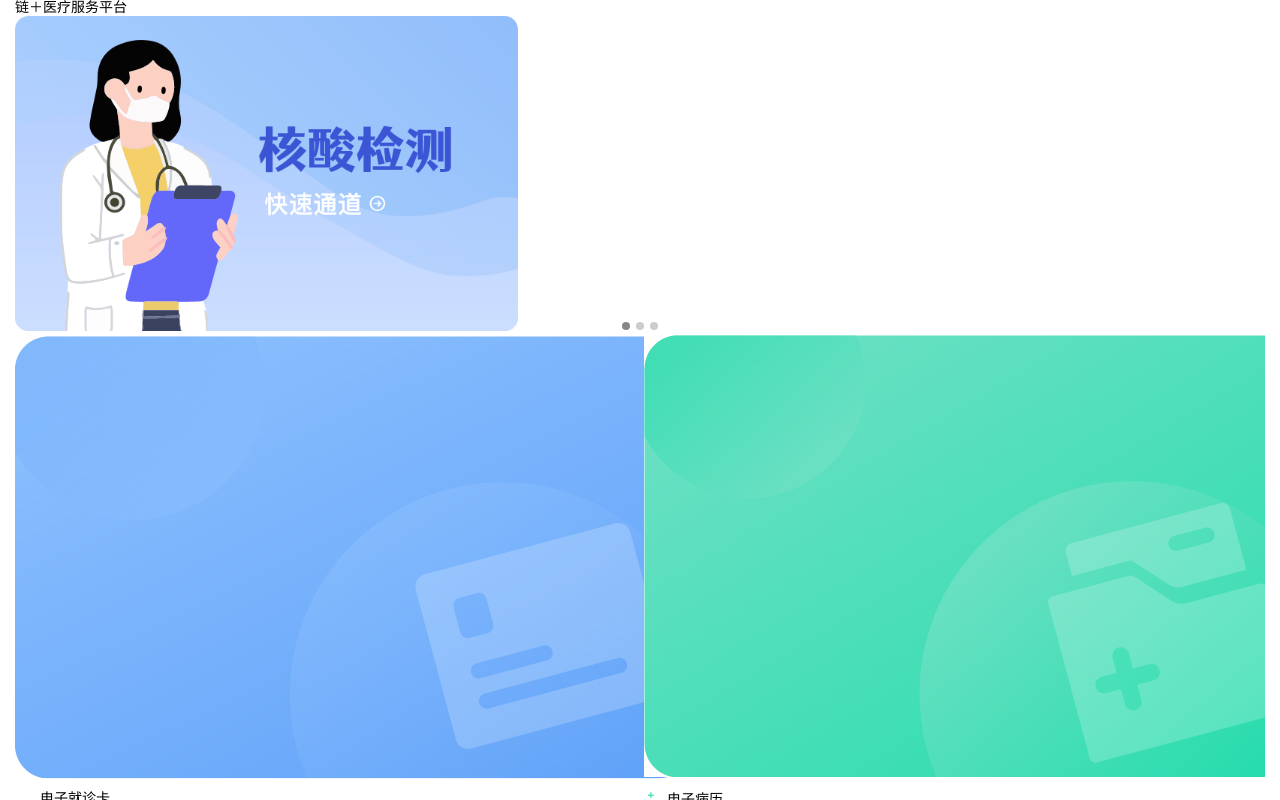
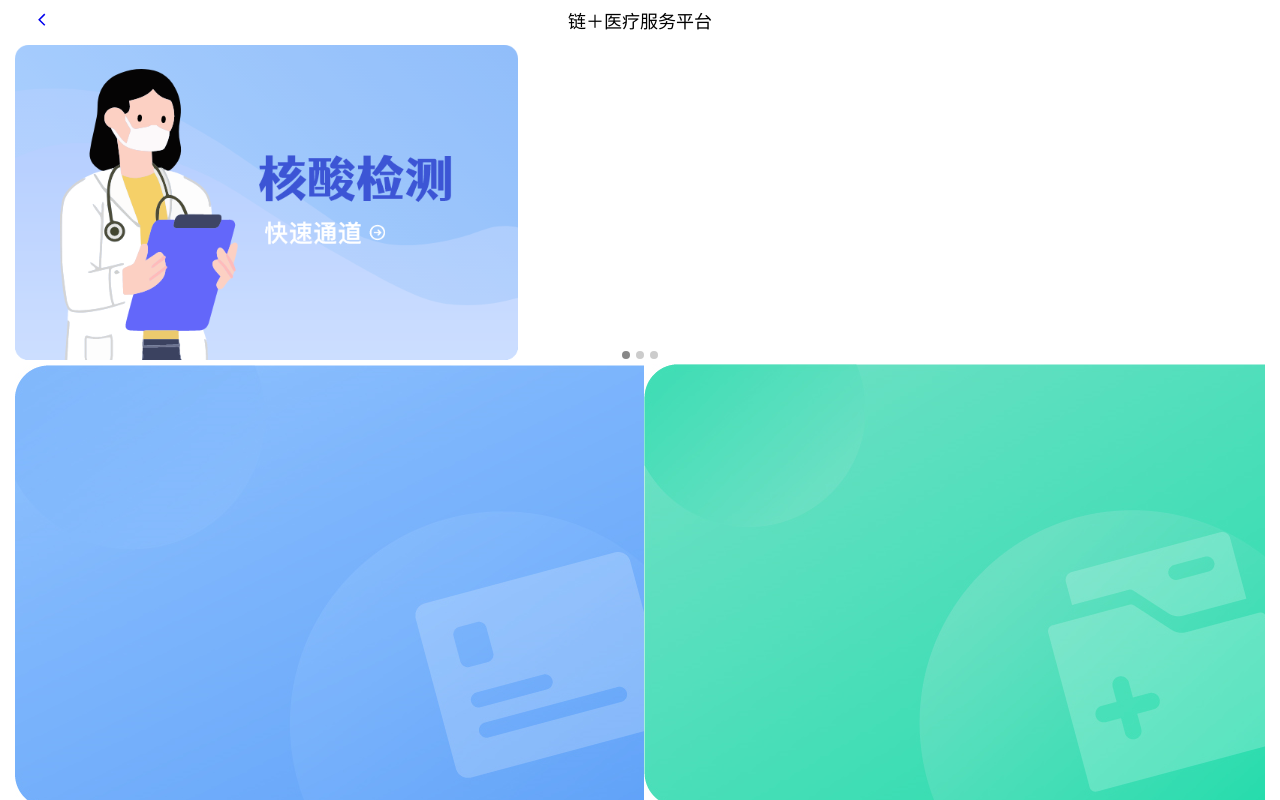
Before and after one commit to podiumdesu/webank-hospital, a React (Vite) app in the folder frontend/: page /authData in a window 1280 px wide. Shown: the top 800 px of the page. Built offline with nearby package versions, Linux system fonts and the light colour scheme.

Commit message:
Refactor: extract the header/navbar as a standalone component

```diff
--- /dev/null
+++ b/frontend/src/components/Header.jsx
@@ -0,0 +1,20 @@
+import React from "react";
+import {
+    Link,
+    useLocation,
+    matchRoutes
+} from "react-router-dom";
+import { routes } from '@/routes';
+import { NavBar, Icon } from 'antd-mobile'
+
+export const Header = () => {
+    const [{ route: { title }, pathname}] = matchRoutes(routes, useLocation());
+    return (
+        <NavBar
+            mode="light"
+            icon={pathname === '/' ? undefined : <Link to='/'><Icon type="left" className='-ml-4 text-black' /></Link>}
+        >
+            {title}
+        </NavBar>
+    );
+};
--- a/frontend/src/index.jsx
+++ b/frontend/src/index.jsx
@@ -1,24 +1,19 @@
 import React from 'react'
 import ReactDOM from 'react-dom'
-import { BrowserRouter as Router, Route, Switch } from 'react-router-dom'
-import routesConfig from './routes/index'
+import { WingBlank } from 'antd-mobile'
+import { BrowserRouter as Router } from 'react-router-dom'
+import { Routes } from './routes'
 import 'antd-mobile/dist/antd-mobile.css';
 import '@/styles/main.css';
 import "tailwindcss/tailwind.css";
+import { Header } from './components/Header';
 
 ReactDOM.render(
     <Router>
-        <Switch>
-            {routesConfig.map((route, i) => (
-                <Route
-                    key={i}
-                    path={route.path}
-                    render={props => (
-                        <route.component {...props} routes={route.routes} />
-                    )}
-                />
-            ))}
-        </Switch>
+        <WingBlank>
+            <Header />
+            <Routes />
+        </WingBlank>
     </Router>,
     document.getElementById('root')
 )
--- a/frontend/src/pages/MainPage/index.jsx
+++ b/frontend/src/pages/MainPage/index.jsx
@@ -1,6 +1,6 @@
 import React from 'react'
 import { Link } from 'react-router-dom'
-import { Carousel, WingBlank, Flex } from 'antd-mobile';
+import { Carousel, Flex } from 'antd-mobile';
 import './index.css'
 import categoryJSON from '@/config/category.json'
 
@@ -58,12 +58,7 @@ class App extends React.Component {
 
   render() {
     return (
-      <WingBlank>
-        <p className='py-4 text-center text-opacity-80 text-lg'>
-          链
-          <span className='font-bold text-blue-400'>＋</span>
-          医疗服务平台
-        </p>
+      <>
         <Carousel
           autoplay
           infinite
@@ -114,7 +109,7 @@ class App extends React.Component {
             </Link>
           ))}
         </div>
-      </WingBlank>
+      </>
     );
   }
 }
--- a/frontend/src/pages/MedicalCard/index.jsx
+++ b/frontend/src/pages/MedicalCard/index.jsx
@@ -1,5 +1,4 @@
 import React from 'react'
-import { NavBar, Icon, WingBlank } from 'antd-mobile'
 import { Link } from 'react-router-dom'
 import blueFlower from '../../images/medicalCard/blueFlower.png'
 import cardBg from '../../images/medicalCard/cardBg.png'
@@ -37,13 +36,7 @@ class App extends React.Component {
     }
     render() {
         return (
-            <WingBlank>
-                <NavBar
-                    mode="light"
-                    icon={<Link to='/'><Icon type="left" className='-ml-4 text-black' /></Link>}
-                >
-                    电子就诊卡
-                </NavBar>
+            <>
                 <div className='relative m-1'>
                     <div className='absolute top-5 left-6'>
                         <p className='leading-8 text-base font-semibold mb-1'>李小红</p>
@@ -61,7 +54,7 @@ class App extends React.Component {
                 </div>
                 <p className='m-1 mt-8 flex items-center'>
                     <img className='inline-block w-4' src={blueFlower} />
-                    <span className='text-lg text-lg leading-6 ml-2' style={{ color: '#242424' }}>就诊功能</span>
+                    <span className='text-lg leading-6 ml-2' style={{ color: '#242424' }}>就诊功能</span>
                 </p>
                 <div className='grid grid-cols-4 gap-y-8 mt-8'>
                     {this.state.iconData.map((dataItem, i) => (
@@ -75,7 +68,7 @@ class App extends React.Component {
                         </Link>
                     ))}
                 </div>
-            </WingBlank>
+            </>
         )
 
     }
--- a/frontend/src/routes/index.js
+++ /dev/null
@@ -1,20 +0,0 @@
-import loadable from '@loadable/component'
-import Home from '@/pages/MainPage'
-
-const routesConfig = [
-  {
-    path: '/home',
-    component: Home,
-  },
-  {
-    path: "/medicalCard",
-    component: loadable(() => import('@/pages/MedicalCard'))
-  },
-  {
-    path: '/',
-    component: Home
-  },
-
-]
-
-export default routesConfig
--- /dev/null
+++ b/frontend/src/routes/index.jsx
@@ -0,0 +1,19 @@
+import React from 'react';
+import Home from '@/pages/MainPage';
+import MedicalCard from '@/pages/MedicalCard';
+import { useRoutes } from 'react-router-dom';
+
+export const routes = [
+  {
+    path: "/medicalCard",
+    element: <MedicalCard />,
+    title: '电子就诊卡'
+  },
+  {
+    path: '*',
+    element: <Home />,
+    title: <>链<span className='font-bold text-blue-400'>＋</span>医疗服务平台</>
+  },
+];
+
+export const Routes = () => useRoutes(routes);
```
